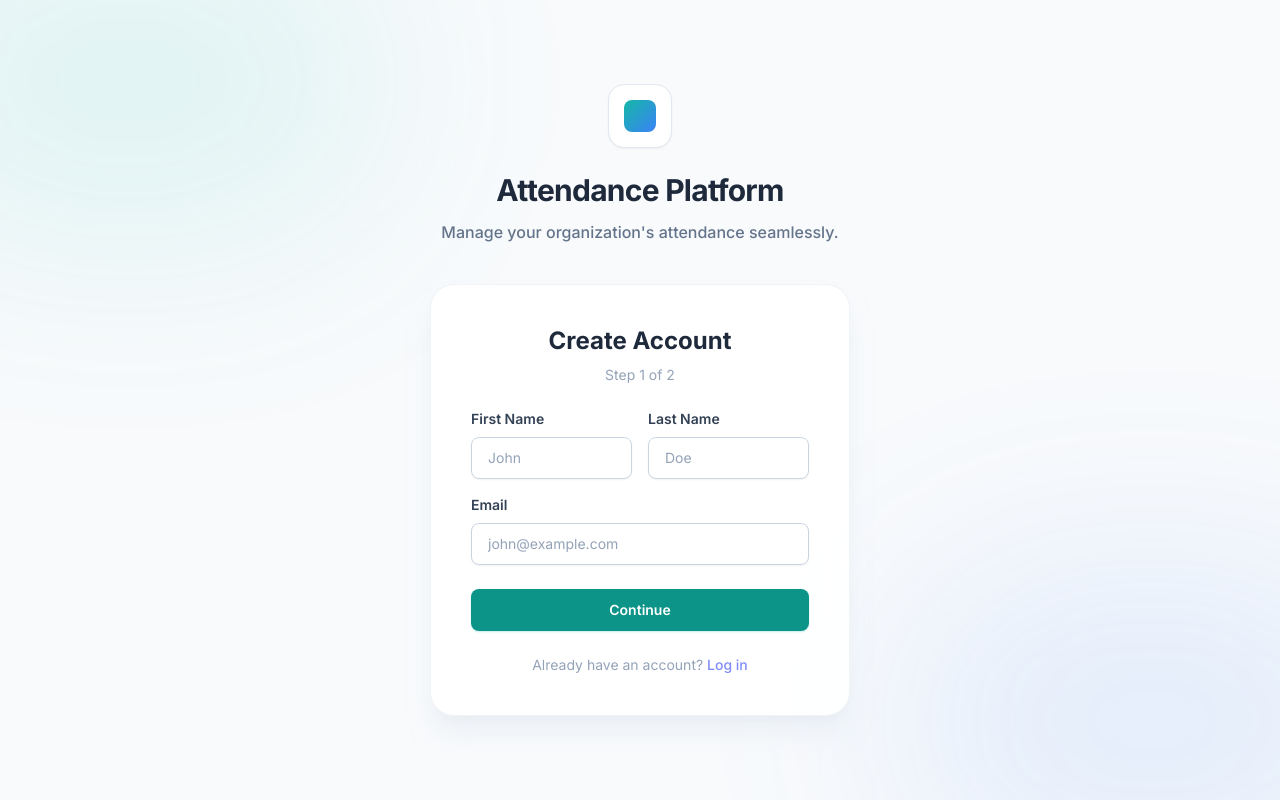
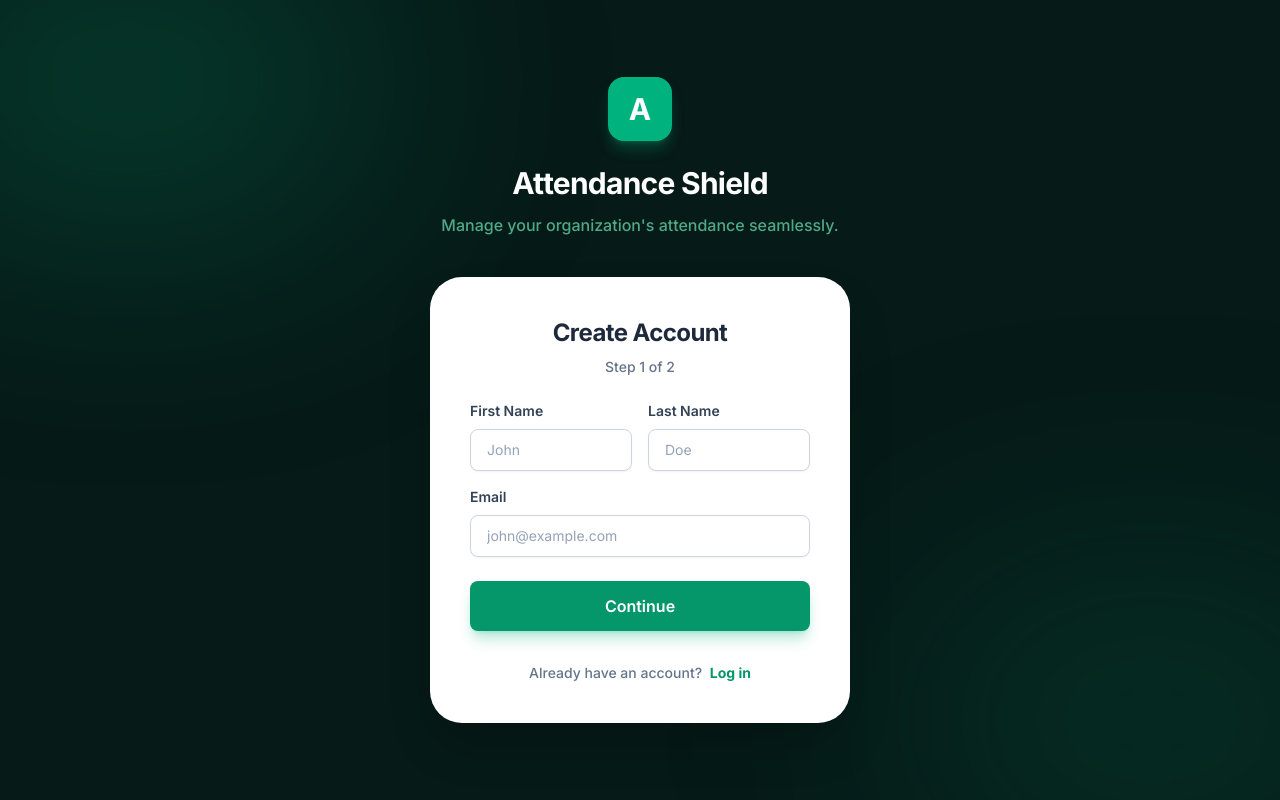
Before and after one commit to ItsKalfox/attendance-shield-v2, a React app in the folder frontend/: page /signup in a window 1280 px wide. Built offline with nearby package versions, Linux system fonts and the light colour scheme; the HTML template or start-up script is replaced by a standard one.

Commit message:
feat: complete UI redesign based on premium dark-green theme

```diff
--- a/frontend/src/index.css
+++ b/frontend/src/index.css
@@ -13,32 +13,32 @@
 @layer components {
   /* Layout */
   .app-container {
-    @apply flex h-screen overflow-hidden bg-slate-50;
+    @apply flex h-screen overflow-hidden bg-[#0c2b27] p-2 sm:p-4 sm:pl-0;
   }
 
   .app-sidebar {
-    @apply w-72 bg-white border-r border-slate-200 flex flex-col transition-all z-20 shadow-sm relative;
+    @apply w-72 flex flex-col transition-all z-20 relative bg-transparent;
   }
 
   .app-main {
-    @apply flex-1 flex flex-col overflow-hidden relative;
+    @apply flex-1 flex flex-col overflow-hidden relative bg-slate-50 rounded-[2rem] shadow-2xl;
   }
 
   .app-header {
-    @apply h-16 bg-white/80 backdrop-blur-md border-b border-slate-200 flex items-center px-8 sticky top-0 z-30 shadow-sm;
+    @apply h-24 bg-transparent border-none flex items-center px-10 sticky top-0 z-30;
   }
 
   .app-content {
-    @apply flex-1 overflow-y-auto p-8;
+    @apply flex-1 overflow-y-auto px-10 pb-10;
   }
 
   /* Cards */
   .card {
-    @apply bg-white border border-slate-200 rounded-2xl p-6 shadow-sm hover:shadow-md transition-shadow duration-200;
+    @apply bg-white rounded-[1.5rem] p-6 sm:p-8 shadow-[0_8px_30px_rgb(0,0,0,0.04)] border border-slate-100 transition-shadow duration-300 hover:shadow-[0_8px_30px_rgb(0,0,0,0.08)];
   }
 
   .glass {
-    @apply bg-white/90 backdrop-blur-md border border-slate-200/50 shadow-xl;
+    @apply bg-white/90 backdrop-blur-xl border border-white shadow-[0_8px_30px_rgb(0,0,0,0.08)];
   }
 
   /* Form Elements */
--- a/frontend/src/layouts/AppLayout.jsx
+++ b/frontend/src/layouts/AppLayout.jsx
@@ -33,38 +33,44 @@ const AppLayout = () => {
     return (
         <div className="app-container">
             {/* Sidebar */}
-            <div className="app-sidebar">
-                <div className="h-16 flex items-center px-6 border-b border-slate-200 shrink-0">
-                    <h2 className="text-xl font-extrabold bg-gradient-to-r from-brand-600 to-indigo-600 bg-clip-text text-transparent">Attendance Shield</h2>
+            <div className="app-sidebar border-none text-slate-300">
+                <div className="h-20 flex items-center px-6 shrink-0 pt-2">
+                    <div className="flex items-center gap-3">
+                        <div className="w-8 h-8 rounded-lg bg-brand-500 flex items-center justify-center shadow-lg shadow-brand-500/30">
+                            <span className="text-white font-bold text-lg">A</span>
+                        </div>
+                        <h2 className="text-xl font-extrabold text-white tracking-tight">Attendance</h2>
+                    </div>
                 </div>
 
                 <div className="flex-1 py-6 overflow-y-auto">
-                    <nav className="px-4 space-y-2">
-                        <NavLink to="/app/dashboard" className={({isActive}) => `flex items-center px-4 py-3 rounded-xl font-medium transition border ${isActive ? 'bg-brand-50 border-brand-200 text-brand-700 shadow-sm' : 'border-transparent text-slate-600 hover:bg-slate-50 hover:text-slate-900'}`}>
+                    <div className="px-6 mb-3 text-xs font-semibold text-brand-300/50 uppercase tracking-wider">Navigation</div>
+                    <nav className="px-4 space-y-1.5">
+                        <NavLink to="/app/dashboard" className={({isActive}) => `flex items-center px-4 py-3 rounded-full font-medium transition ${isActive ? 'bg-brand-800/60 text-white shadow-sm' : 'text-slate-400 hover:bg-brand-800/30 hover:text-slate-200'}`}>
                             <LayoutDashboard size={20} className="mr-3" /> Dashboard
                         </NavLink>
 
                         {activeOrganization?.userRole === 'ATTENDEE' ? (
                             <>
-                                <NavLink to="/app/courses" className={({isActive}) => `flex items-center px-4 py-3 rounded-xl font-medium transition border ${isActive ? 'bg-brand-50 border-brand-200 text-brand-700 shadow-sm' : 'border-transparent text-slate-600 hover:bg-slate-50 hover:text-slate-900'}`}>
+                                <NavLink to="/app/courses" className={({isActive}) => `flex items-center px-4 py-3 rounded-full font-medium transition ${isActive ? 'bg-brand-800/60 text-white shadow-sm' : 'text-slate-400 hover:bg-brand-800/30 hover:text-slate-200'}`}>
                                     <BookOpen size={20} className="mr-3" /> My Courses
                                 </NavLink>
                             </>
                         ) : (
                             <>
-                                <NavLink to="/app/sessions" className={({isActive}) => `flex items-center px-4 py-3 rounded-xl font-medium transition border ${isActive ? 'bg-brand-50 border-brand-200 text-brand-700 shadow-sm' : 'border-transparent text-slate-600 hover:bg-slate-50 hover:text-slate-900'}`}>
+                                <NavLink to="/app/sessions" className={({isActive}) => `flex items-center px-4 py-3 rounded-full font-medium transition ${isActive ? 'bg-brand-800/60 text-white shadow-sm' : 'text-slate-400 hover:bg-brand-800/30 hover:text-slate-200'}`}>
                                     <CalendarClock size={20} className="mr-3" /> Sessions
                                 </NavLink>
-                                <NavLink to="/app/courses" className={({isActive}) => `flex items-center px-4 py-3 rounded-xl font-medium transition border ${isActive ? 'bg-brand-50 border-brand-200 text-brand-700 shadow-sm' : 'border-transparent text-slate-600 hover:bg-slate-50 hover:text-slate-900'}`}>
+                                <NavLink to="/app/courses" className={({isActive}) => `flex items-center px-4 py-3 rounded-full font-medium transition ${isActive ? 'bg-brand-800/60 text-white shadow-sm' : 'text-slate-400 hover:bg-brand-800/30 hover:text-slate-200'}`}>
                                     <BookOpen size={20} className="mr-3" /> Courses
                                 </NavLink>
-                                <NavLink to="/app/members" className={({isActive}) => `flex items-center px-4 py-3 rounded-xl font-medium transition border ${isActive ? 'bg-brand-50 border-brand-200 text-brand-700 shadow-sm' : 'border-transparent text-slate-600 hover:bg-slate-50 hover:text-slate-900'}`}>
+                                <NavLink to="/app/members" className={({isActive}) => `flex items-center px-4 py-3 rounded-full font-medium transition ${isActive ? 'bg-brand-800/60 text-white shadow-sm' : 'text-slate-400 hover:bg-brand-800/30 hover:text-slate-200'}`}>
                                     <Users size={20} className="mr-3" /> Members
                                 </NavLink>
-                                <NavLink to="/app/organization" className={({isActive}) => `flex items-center px-4 py-3 rounded-xl font-medium transition border ${isActive ? 'bg-brand-50 border-brand-200 text-brand-700 shadow-sm' : 'border-transparent text-slate-600 hover:bg-slate-50 hover:text-slate-900'}`}>
+                                <NavLink to="/app/organization" className={({isActive}) => `flex items-center px-4 py-3 rounded-full font-medium transition ${isActive ? 'bg-brand-800/60 text-white shadow-sm' : 'text-slate-400 hover:bg-brand-800/30 hover:text-slate-200'}`}>
                                     <Building2 size={20} className="mr-3" /> Organization
                                 </NavLink>
-                                <NavLink to="/app/settings" className={({isActive}) => `flex items-center px-4 py-3 rounded-xl font-medium transition border ${isActive ? 'bg-brand-50 border-brand-200 text-brand-700 shadow-sm' : 'border-transparent text-slate-600 hover:bg-slate-50 hover:text-slate-900'}`}>
+                                <NavLink to="/app/settings" className={({isActive}) => `flex items-center px-4 py-3 rounded-full font-medium transition ${isActive ? 'bg-brand-800/60 text-white shadow-sm' : 'text-slate-400 hover:bg-brand-800/30 hover:text-slate-200'}`}>
                                     <Settings size={20} className="mr-3" /> Settings
                                 </NavLink>
                             </>
@@ -72,18 +78,19 @@ const AppLayout = () => {
                     </nav>
                 </div>
 
-                <div className="p-4 border-t border-slate-200 bg-slate-50/50">
-                    <div className="flex items-center justify-between">
+                <div className="p-4 border-t border-brand-800/40 bg-brand-950/40">
+                    <div className="px-2 mb-3 text-xs font-semibold text-brand-300/50 uppercase tracking-wider">User Account</div>
+                    <div className="flex items-center justify-between px-2">
                         <div className="flex items-center truncate">
-                            <div className="w-10 h-10 rounded-full bg-brand-100 flex items-center justify-center text-brand-700 font-bold mr-3 flex-shrink-0 shadow-sm border border-brand-200">
+                            <div className="w-10 h-10 rounded-full bg-brand-800 flex items-center justify-center text-white font-bold mr-3 flex-shrink-0">
                                 {user?.firstName?.charAt(0) || 'U'}
                             </div>
                             <div className="truncate">
-                                <p className="text-sm font-bold text-slate-800 truncate">{user?.firstName} {user?.lastName}</p>
-                                <p className="text-xs text-slate-500 truncate">{user?.email}</p>
+                                <p className="text-sm font-bold text-white truncate">{user?.firstName} {user?.lastName}</p>
+                                <p className="text-xs text-brand-300/60 truncate">{user?.email}</p>
                             </div>
                         </div>
-                        <button onClick={handleLogout} className="p-2 text-slate-400 hover:text-red-500 hover:bg-red-50 rounded-lg transition" title="Log Out">
+                        <button onClick={handleLogout} className="p-2 text-slate-400 hover:text-red-400 hover:bg-red-400/10 rounded-lg transition" title="Log Out">
                             <LogOut size={18} />
                         </button>
                     </div>
@@ -94,7 +101,7 @@ const AppLayout = () => {
             <div className="app-main">
                 <header className="app-header justify-between">
                     <div>
-                        <h1 className="text-xl font-bold text-slate-800 capitalize">
+                        <h1 className="text-3xl font-extrabold text-slate-900 capitalize tracking-tight">
                             {(() => {
                                 const pathSegment = window.location.pathname.split('/').pop();
                                 // Check if the segment is a 24-char hex string (MongoDB ID)
@@ -160,7 +167,7 @@ const AppLayout = () => {
                     </div>
                 </header>
 
-                <main className="app-content relative bg-slate-50/50">
+                <main className="app-content relative">
                     {!activeOrganization && !loadingOrg ? (
                         <div className="absolute inset-0 flex flex-col items-center justify-center p-8 text-center animate-fade-in">
                             <div className="w-24 h-24 bg-slate-800 rounded-full flex items-center justify-center mb-6 border border-slate-700">
--- a/frontend/src/layouts/AuthLayout.jsx
+++ b/frontend/src/layouts/AuthLayout.jsx
@@ -14,22 +14,22 @@ const AuthLayout = () => {
     }
 
     return (
-        <div className="bg-slate-50 min-h-screen flex items-center justify-center p-6 relative overflow-hidden">
+        <div className="bg-brand-950 min-h-screen flex items-center justify-center p-6 relative overflow-hidden">
             {/* Background decorative elements */}
             <div className="absolute top-0 left-0 w-full h-full overflow-hidden pointer-events-none">
-                <div className="absolute top-[-10%] left-[-10%] w-[40%] h-[40%] rounded-full bg-brand-500/10 blur-[100px]"></div>
-                <div className="absolute bottom-[-10%] right-[-10%] w-[40%] h-[40%] rounded-full bg-blue-500/10 blur-[100px]"></div>
+                <div className="absolute top-[-10%] left-[-10%] w-[40%] h-[40%] rounded-full bg-brand-500/20 blur-[120px]"></div>
+                <div className="absolute bottom-[-10%] right-[-10%] w-[40%] h-[40%] rounded-full bg-brand-700/20 blur-[120px]"></div>
             </div>
 
             <div className="w-full max-w-[420px] relative z-10">
-                <div className="text-center mb-10">
-                    <div className="inline-flex items-center justify-center w-16 h-16 rounded-2xl bg-white border border-slate-200 shadow-sm mb-6">
-                        <div className="w-8 h-8 rounded-lg bg-gradient-to-br from-brand-500 to-blue-500"></div>
+                <div className="text-center mb-10 flex flex-col items-center">
+                    <div className="w-16 h-16 rounded-2xl bg-brand-500 flex items-center justify-center shadow-lg shadow-brand-500/30 mb-6">
+                        <span className="text-white font-bold text-3xl">A</span>
                     </div>
-                    <h1 className="text-3xl font-bold text-slate-800 tracking-tight mb-3">Attendance Platform</h1>
-                    <p className="text-slate-500 font-medium">Manage your organization's attendance seamlessly.</p>
+                    <h1 className="text-3xl font-extrabold text-white tracking-tight mb-3">Attendance Shield</h1>
+                    <p className="text-brand-300/70 font-medium">Manage your organization's attendance seamlessly.</p>
                 </div>
-                <div className="glass rounded-3xl p-8 sm:p-10 shadow-xl shadow-slate-200/50">
+                <div className="bg-white rounded-[2rem] p-8 sm:p-10 shadow-2xl">
                     <Outlet />
                 </div>
             </div>
--- a/frontend/src/pages/Login.jsx
+++ b/frontend/src/pages/Login.jsx
@@ -54,7 +54,7 @@ const Login = () => {
                 <div>
                     <div className="flex justify-between items-center mb-2">
                         <label className="form-label !mb-0">Password</label>
-                        <Link to="/forgot-password" className="text-sm text-brand-400 hover:text-brand-300 font-medium transition-colors">
+                        <Link to="/forgot-password" className="text-sm text-brand-600 hover:text-brand-700 font-semibold transition-colors">
                             Forgot password?
                         </Link>
                     </div>
@@ -69,14 +69,14 @@ const Login = () => {
                 </div>
 
                 <div className="pt-2">
-                    <button type="submit" className="btn btn-primary btn-block py-3 text-base" disabled={loading}>
+                    <button type="submit" className="btn btn-primary btn-block py-3 text-base shadow-brand-500/30 shadow-lg" disabled={loading}>
                         {loading ? 'Signing in...' : 'Sign In'}
                     </button>
                 </div>
             </form>
 
-            <div className="mt-8 text-center text-sm text-slate-400">
-                Don't have an account? <Link to="/signup" className="text-brand-400 font-semibold hover:text-brand-300 ml-1 transition-colors">Create one</Link>
+            <div className="mt-8 text-center text-sm text-slate-500 font-medium">
+                Don't have an account? <Link to="/signup" className="text-brand-600 font-bold hover:text-brand-700 ml-1 transition-colors">Create one</Link>
             </div>
         </div>
     );
--- a/frontend/src/pages/Signup.jsx
+++ b/frontend/src/pages/Signup.jsx
@@ -72,13 +72,16 @@ const Signup = () => {
 
     return (
         <div>
-            <h2 className="text-2xl font-bold mb-2 text-center">Create Account</h2>
-            <p className="text-slate-400 text-sm text-center mb-6">
+            <h2 className="text-2xl font-bold mb-2 text-center text-slate-800 tracking-tight">Create Account</h2>
+            <p className="text-slate-500 text-sm font-medium text-center mb-6">
                 Step {step} of 2
             </p>
 
             {error && (
-                <div className="bg-red-500/10 border border-red-500/50 text-red-500 p-3 rounded-md mb-4 text-sm">
+                <div className="bg-red-50 border border-red-200 text-red-600 p-3 rounded-xl mb-4 text-sm shadow-sm flex items-center">
+                    <svg className="w-5 h-5 mr-2 flex-shrink-0" fill="none" viewBox="0 0 24 24" stroke="currentColor">
+                        <path strokeLinecap="round" strokeLinejoin="round" strokeWidth={2} d="M12 8v4m0 4h.01M21 12a9 9 0 11-18 0 9 9 0 0118 0z" />
+                    </svg>
                     {error}
                 </div>
             )}
@@ -123,7 +126,7 @@ const Signup = () => {
                             />
                         </div>
 
-                        <button type="submit" className="btn btn-primary btn-block py-2.5">
+                        <button type="submit" className="btn btn-primary btn-block py-3 text-base shadow-brand-500/30 shadow-lg">
                             Continue
                         </button>
                     </div>
@@ -155,11 +158,11 @@ const Signup = () => {
                             />
                         </div>
 
-                        <div className="flex gap-4">
-                            <button type="button" onClick={prevStep} className="btn btn-outline w-1/3 py-2.5" disabled={loading}>
+                        <div className="flex gap-4 pt-2">
+                            <button type="button" onClick={prevStep} className="btn btn-outline w-1/3 py-3" disabled={loading}>
                                 Back
                             </button>
-                            <button type="submit" className="btn btn-primary flex-1 py-2.5" disabled={loading}>
+                            <button type="submit" className="btn btn-primary flex-1 py-3 shadow-brand-500/30 shadow-lg" disabled={loading}>
                                 {loading ? 'Creating...' : 'Create Account'}
                             </button>
                         </div>
@@ -167,8 +170,8 @@ const Signup = () => {
                 )}
             </form>
 
-            <div className="mt-6 text-center text-sm text-slate-400">
-                Already have an account? <Link to="/login" className="text-indigo-400 font-medium hover:text-indigo-300">Log in</Link>
+            <div className="mt-8 text-center text-sm text-slate-500 font-medium">
+                Already have an account? <Link to="/login" className="text-brand-600 font-bold hover:text-brand-700 ml-1 transition-colors">Log in</Link>
             </div>
         </div>
     );
--- a/frontend/tailwind.config.js
+++ b/frontend/tailwind.config.js
@@ -11,16 +11,17 @@ export default {
       },
       colors: {
         brand: {
-          50: '#f0fdfa',
-          100: '#ccfbf1',
-          200: '#99f6e4',
-          300: '#5eead4',
-          400: '#2dd4bf',
-          500: '#14b8a6', // Teal main
-          600: '#0d9488',
-          700: '#0f766e',
-          800: '#115e59',
-          900: '#134e4a',
+          50: '#ecfdf5',
+          100: '#d1fae5',
+          200: '#a7f3d0',
+          300: '#6ee7b7',
+          400: '#34d399',
+          500: '#00b37e', // Vibrant green accent
+          600: '#059669',
+          700: '#047857',
+          800: '#064e3b',
+          900: '#0c2b27', // Dark sidebar background
+          950: '#061a17',
         },
         slate: {
           50: '#f8fafc',
```
Also changed, not shown: frontend/src/pages/PublicAttend.jsx (+20 -6 lines).
